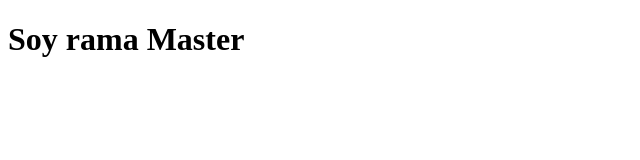
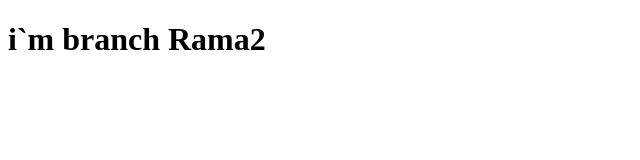
Before and after one commit to MiguelAndresGuerrero/Ramas, a plain HTML site: page index.html in a window 1280 px wide. Shown: the whole page, without its empty margins (0-640 px from the left). Drawn offline with Linux system fonts and the light colour scheme.

Commit message:
:sparkles: Rama2

```diff
--- a/index.html
+++ b/index.html
@@ -6,6 +6,6 @@
     <title>Document</title>
 </head>
 <body>
-    <h1>Soy rama Master</h1>
+    <h1>i`m branch Rama2</h1>
 </body>
 </html>
```
